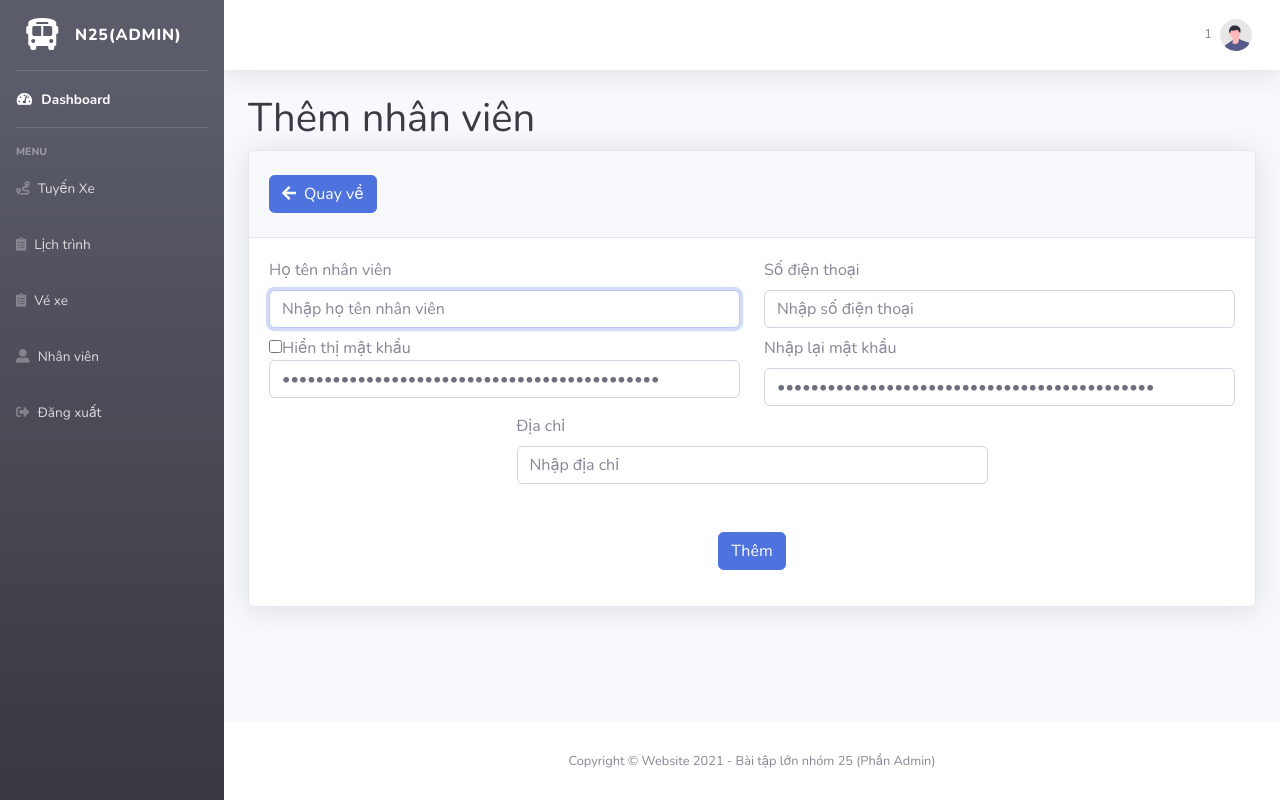
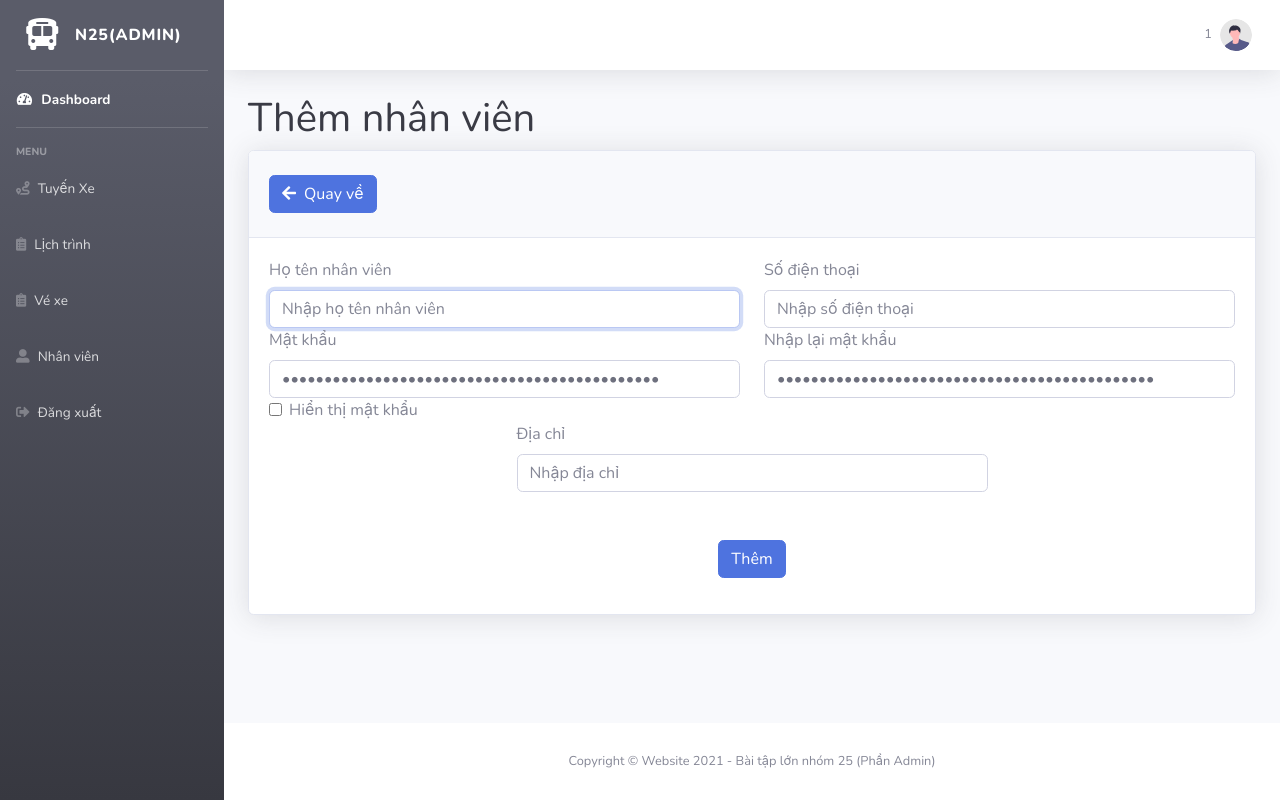
Before and after one commit to thayvovi/BTL_Nhom25, a PHP site: the page made by admin/views/users/create.php in a window 1280 px wide. Run offline with PHP 8.4, Linux system fonts and the light colour scheme; the template is opened without the code that fills it, so the values that code supplies are empty; the visitor is signed in with stand-in values (Sample User, id 1).

Commit message:
sua tao moi nhan vien

```diff
--- a/admin/views/users/create.php
+++ b/admin/views/users/create.php
@@ -4,7 +4,6 @@ if (isset($_SERVER['HTTP_REFERER'])) {
     $previous = $_SERVER['HTTP_REFERER'];
 }
 $pass = rand();
-$re_pass = $pass;
 ?>
 <!-- Begin Page Content -->
 <div class="container-fluid">
@@ -21,16 +20,16 @@ $re_pass = $pass;
             <form action="index.php?controller=users&action=store" method="post" id = "createFormUser" class="row g-3">
               <div class="col-md-6">
                 <label for="ten_khach" class="form-label">Họ tên nhân viên</label>
-                <input id="userName" name="ten_khach" class="form-control form-select" placeholder="Nhập họ tên nhân viên" autofocus>
+                <input id="userName" name="ten_khach" class="form-control" placeholder="Nhập họ tên nhân viên" autofocus>
               </div>
 
               <div class="col-md-6">
                 <label for="sdt" class="form-label">Số điện thoại</label>
-                <input id="sdt" name="sdt" class="form-control form-select" placeholder="Nhập số điện thoại" autofocus>
+                <input id="sdt" name="sdt" class="form-control" placeholder="Nhập số điện thoại" autofocus>
               </div>
 
               <div class="col-md-6">
-              <input type="checkbox" onclick="showPass()">Hiển thị mật khẩu
+                <label class="form-label">Mật khẩu</label>
                 <input type="password" class="form-control" id="password" value = "
                     <?php
                         echo $pass;
@@ -39,16 +38,24 @@ $re_pass = $pass;
 
               </div>
 
-              <div class="mt-2 col-md-6">
+              <div class="col-md-6">
                 <label class="form-label">Nhập lại mật khẩu</label>
-                <input type="password" class="form-control" id="re_password" value="
+                <input type="password" class="form-control" id="re_password" value = "
                     <?php
-                        echo $re_pass;
+                        echo $pass;
                     ?>
                 " name="re_mat_khau">
               </div>
-
-              <div class="mt-2 col-md-6">
+              <div class="col-md-12">
+                <div class="form-check">
+                  <input class="form-check-input" type="checkbox" id="checkShowPass">
+                  <label class="form-check-label" for="flexCheckDefault">
+                    Hiển thị mật khẩu
+                  </label>
+                </div>
+              </div>
+              <div class="col-md-12"></div>
+              <div class="col-md-6">
                 <label class="form-label">Địa chỉ</label>
                 <input type="text" class="form-control" placeholder="Nhập địa chỉ" name="dia_chi">
               </div>
--- a/assets/admin/js/application.js
+++ b/assets/admin/js/application.js
@@ -77,23 +77,25 @@ function deleteAjax(id) {
     }
 }
 //show password
-function showPass() {
-    var x = document.getElementById("password");
-    if (x.type === "password") {
-        x.type = "text";
-    } else {
-        x.type = "password";
-    }
-}
-
-// function showRePass() {
-//     var x = document.getElementById("re_password");
+// function showPass() {
+//     var x = document.getElementById("password");
 //     if (x.type === "password") {
 //         x.type = "text";
 //     } else {
 //         x.type = "password";
 //     }
 // }
+
+$('#checkShowPass').change(function() {
+
+    if ($(this).is(":checked")) {
+        $("#password").prop("type", "text");
+        $("#re_password").prop("type", "text");
+    } else {
+        $("#password").prop("type", "password");
+        $("#re_password").prop("type", "password");
+    }
+});
 
 //xoá nhân viên
 function deleteUser(id, idCurrent) {
--- a/views/users/edit.php
+++ b/views/users/edit.php
@@ -1,6 +1,6 @@
 <?php $title = 'Chỉnh sửa: '.$user->ten_khach;
-$previous = "javascript:history.go(-1)";
-if(isset($_SERVER['HTTP_REFERER'])) {
+$previous = 'javascript:history.go(-1)';
+if (isset($_SERVER['HTTP_REFERER'])) {
     $previous = $_SERVER['HTTP_REFERER'];
 }
 ?>
```
